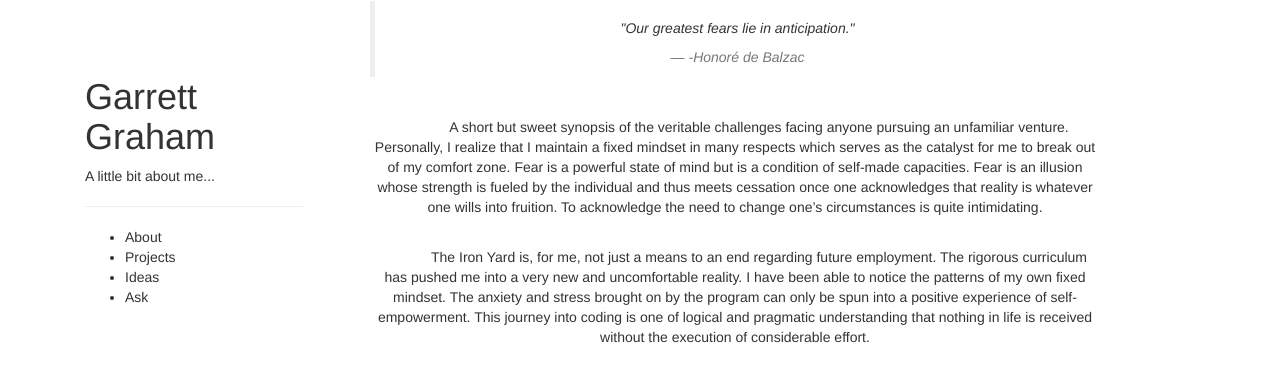
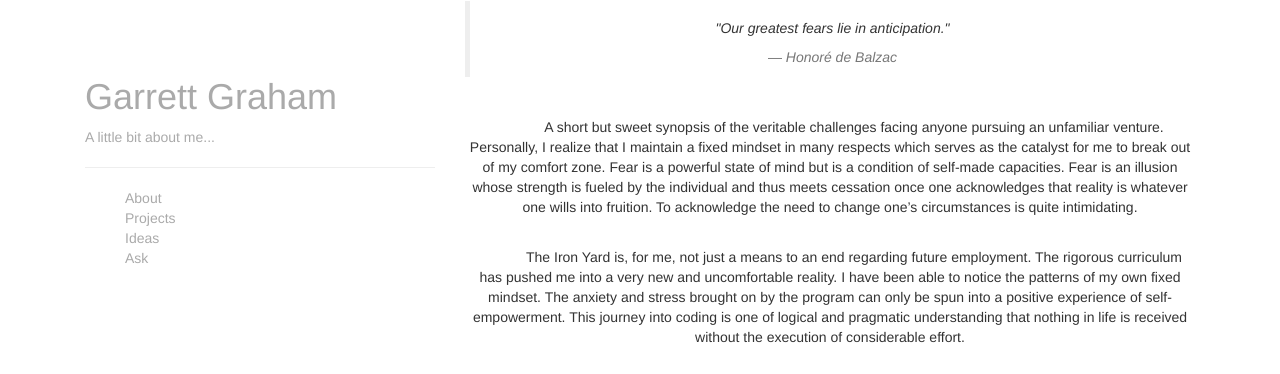
Before and after one commit to GarrettGraham/GarrettGraham.github.io, a website: page index.html in a window 1280 px wide. Shown: the part 405-779 px from the top of the page. Drawn offline with nearby package versions, Linux system fonts and the light colour scheme; files that its build step writes are made by us from their sources.

Commit message:
changed the text color on the aside to grey and playing with the css styling and trying to figure out the spacing between the image and h1 on the aside

```diff
--- a/css/main.css
+++ b/css/main.css
@@ -119,6 +119,14 @@ textarea {
 /*	margin: 5em auto 0;*/
 }
 
+#sidebar {
+	color: #aaa;
+}
+
+.links {
+	list-style:none;
+}
+
 /*
 .main-container {
     width:70%;
@@ -128,14 +136,6 @@ textarea {
 */
 
 /*below is the css from the longform demo*/
-#sidebar {
-/*	float: left;*/
-	width: 25%;
-/*	min-width: 10em;*/
-	text-align: left;
-	padding-right: 3.750em;
-	word-wrap: break-word;
-}
 
 .logo-container {
 
--- a/index.html
+++ b/index.html
@@ -51,7 +51,7 @@
 				</a>
 				<blockquote>
 					<h5><em>"Our greatest fears lie in anticipation."</em></h5>
-					<footer><cite title="Source Title">-Honoré de Balzac</cite>
+					<footer><cite title="Source Title">Honoré de Balzac</cite>
 					</footer>
 				</blockquote>
 
```
